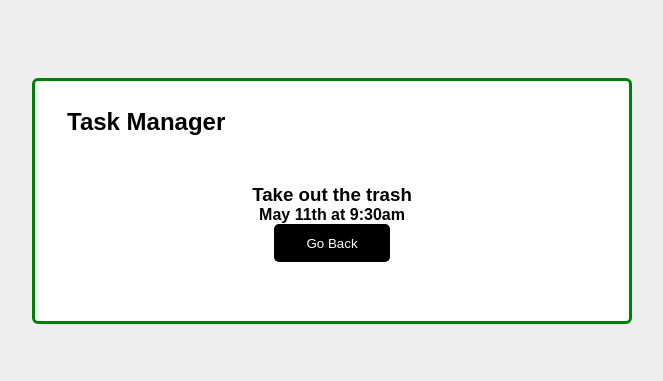
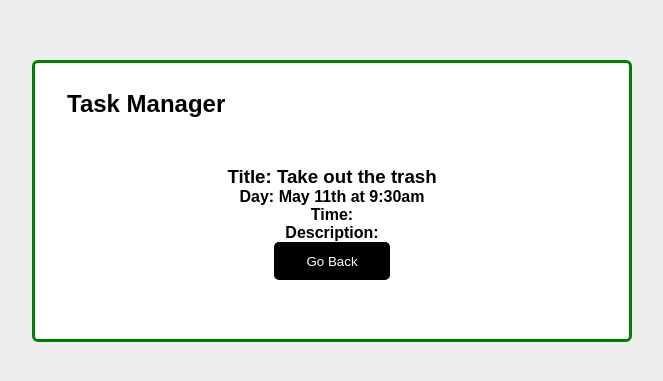
Before and after one commit to Duduzynhuu/Task-Manager-App, a React (Create React App) app: page /task/1 in a window 1280 px wide. Shown: the part 215-596 px from the top of the page, without its empty margins (308-971 px from the left). Built offline with nearby package versions, Linux system fonts and the light colour scheme; data requests are answered from the project's data file.

Commit message:
ninth commit

```diff
--- a/db.json
+++ b/db.json
@@ -23,6 +23,14 @@
       "day": "May 11th at 8:30pm",
       "reminder": true,
       "id": 4
+    },
+    {
+      "text": "Let's go to the mall",
+      "day": "1995-07-01",
+      "time": "18:00",
+      "description": "Robyn Sparkles",
+      "reminder": true,
+      "id": 5
     }
   ]
 }
--- a/src/components/AddForm/Index.jsx
+++ b/src/components/AddForm/Index.jsx
@@ -5,6 +5,8 @@ import { useState } from "react";
 const AddForm = ({ onAdd }) => {
   const [text, setText] = useState("");
   const [day, setDay] = useState("");
+  const [time, setTime] = useState("");
+  const [description, setDescription] = useState("");
   const [reminder, setReminder] = useState(false);
 
   const handleSubmit = (event) => {
@@ -14,9 +16,11 @@ const AddForm = ({ onAdd }) => {
       return;
     }
 
-    onAdd({ text, day, reminder });
+    onAdd({ text, day, time, description, reminder });
     setText("");
     setDay("");
+    setTime("");
+    setDescription("");
     setReminder(false);
   };
   return (
@@ -25,18 +29,37 @@ const AddForm = ({ onAdd }) => {
         <label>Task</label>
         <input
           type="text"
-          placeholder="Insert your Task here"
+          placeholder="What is your task?"
           value={text}
           onChange={(e) => setText(e.target.value)}
+          required
         />
       </div>
+      <div className="form__DayTime">
+        <div className="form__control form__DayTime--day">
+          <label>Day</label>
+          <input
+            type="date"
+            value={day}
+            onChange={(e) => setDay(e.target.value)}
+          />
+        </div>
+        <div className="form__control form__DayTime--time">
+          <label>Time </label>
+          <input
+            type="time"
+            value={time}
+            onChange={(e) => setTime(e.target.value)}
+          />
+        </div>
+      </div>
       <div className="form__control">
-        <label>Day and Time</label>
+        <label>Description </label>
         <input
           type="text"
-          placeholder="Insert Day and Time here"
-          value={day}
-          onChange={(e) => setDay(e.target.value)}
+          placeholder="Describe your task here"
+          value={description}
+          onChange={(e) => setDescription(e.target.value)}
         />
       </div>
       <div className="form__control--reminder">
--- a/src/components/AddForm/Style.css
+++ b/src/components/AddForm/Style.css
@@ -21,14 +21,37 @@
   width: 50%;
 }
 
-input[type="text"] {
-  padding: 0.8rem;
+.form__DayTime {
+  display: flex;
+  flex-direction: row;
+  align-items: center;
+  text-align: left;
+  justify-content: space-between;
+  width: 100%;
+  margin-bottom: 0.5rem;
+}
+
+.form__DayTime > :first-child {
+  margin-right: 0.5rem;
+}
+.form__DayTime > :last-child {
+  margin-left: 0.5rem;
+}
+
+input[type="text"],
+input[type="date"],
+input[type="time"] {
+  padding: 0.7rem;
   margin-top: 0.5rem;
   border-radius: 8px;
 }
 
 input[type="text"]:focus,
-input[type="text"]:active {
+input[type="text"]:active,
+input[type="date"]:focus,
+input[type="date"]:active,
+input[type="time"]:focus,
+input[type="time"]:active {
   outline-color: green;
 }
 
--- a/src/components/Task/Index.jsx
+++ b/src/components/Task/Index.jsx
@@ -25,8 +25,9 @@ const Task = ({ task, onDelete, onToggle }) => {
           />
         </div>
       </div>
-      <p>{task.day}</p>
-      <p></p>
+      <p>
+        {task.day} at {task.time}
+      </p>
     </div>
   );
 };
--- a/src/components/TaskDetails/Index.jsx
+++ b/src/components/TaskDetails/Index.jsx
@@ -34,8 +34,10 @@ const TaskDetails = () => {
     <h3>Loading...</h3>
   ) : (
     <div className="task-details">
-      <h3>{task.text}</h3>
-      <p>{task.day}</p>
+      <h3>Title: {task.text}</h3>
+      <p>Day: {task.day}</p>
+      <p>Time: {task.time}</p>
+      <p>Description: {task.description}</p>
       <Button text="Go Back" color="black" onClick={handleBack} />
     </div>
   );
--- a/src/components/TaskDetails/Style.css
+++ b/src/components/TaskDetails/Style.css
@@ -1,8 +1,9 @@
 .task-details {
   display: flex;
-  justify-content: center;
+  justify-content: flex-start;
   align-items: center;
   flex-direction: column;
+  text-align: left;
   margin: 1rem;
   padding: 1rem;
 }
```
